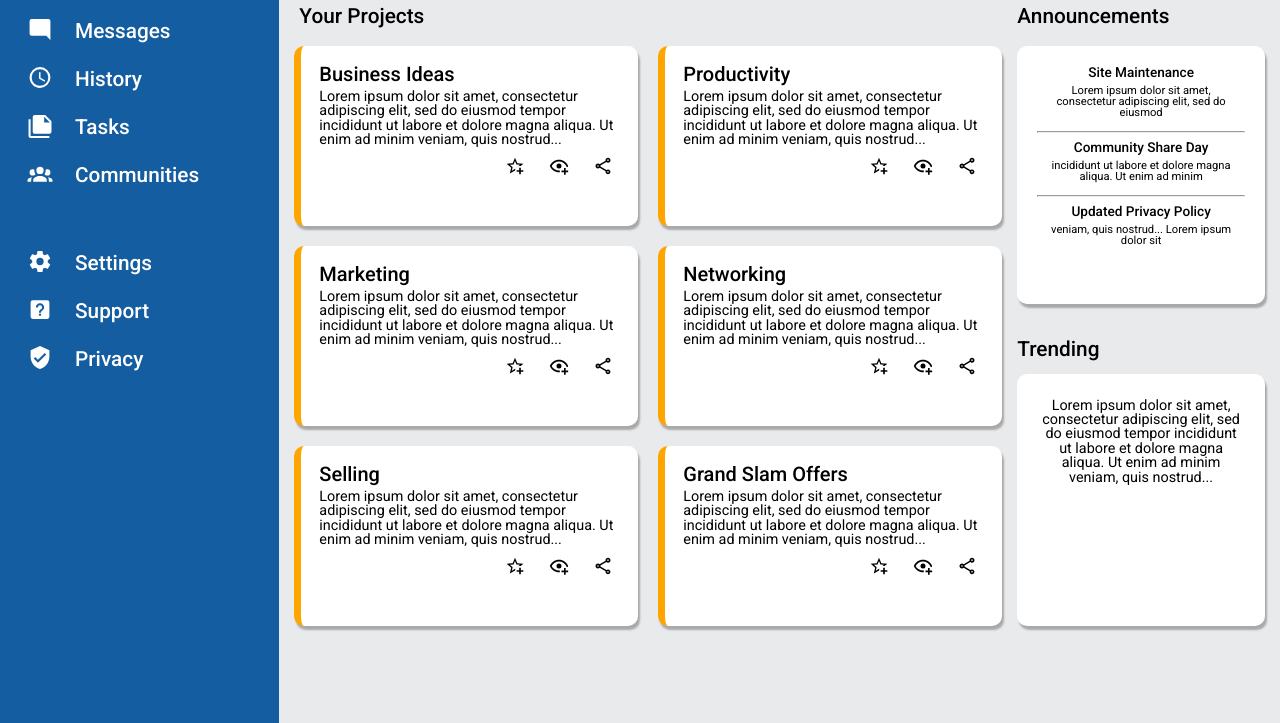
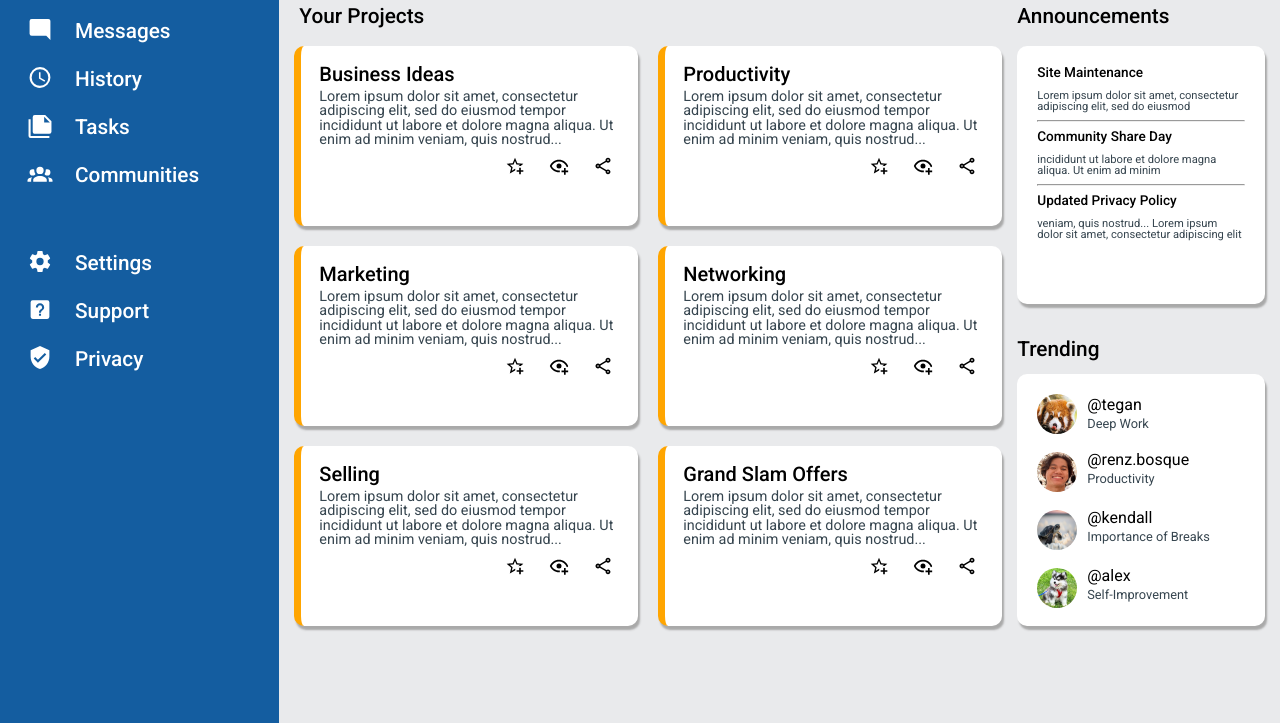
Before and after one commit to not-ra1n/admin-dashboard, a plain HTML site: page index.html in a window 1280 px wide. Shown: the part 184-907 px from the top of the page. Drawn offline with Linux system fonts and the light colour scheme.

Commit message:
Finish final touches for Dashboard Project!

```diff
--- a/index.html
+++ b/index.html
@@ -122,24 +122,56 @@
           <div class="announcements-text">Announcements</div>
             <div class="card-non-yellow announcements">
               <div class="announcement-header-text">Site Maintenance</div>
-            <p class="announcements-subtext">Lorem ipsum dolor sit amet, consectetur adipiscing elit, sed do eiusmod
-            </p>
+            <div class="announcements-subtext">
+              Lorem ipsum dolor sit amet, consectetur adipiscing elit, sed do eiusmod
+            </div>
             <hr>
             <div class="announcement-header-text">Community Share Day</div>
 
-            <p class="announcements-subtext">incididunt ut labore et dolore magna aliqua. Ut enim ad minim
-            </p>
+            <div class="announcements-subtext">incididunt ut labore et dolore magna aliqua. Ut enim ad minim
+            </div>
             <hr>
             <div class="announcement-header-text">Updated Privacy Policy</div>
-            <p class="announcements-subtext">
-              veniam, quis nostrud... Lorem ipsum dolor sit
-
-            </p>
+            <div class="announcements-subtext">
+              veniam, quis nostrud... Lorem ipsum dolor sit amet, consectetur adipiscing elit
+            </div>
           </div>
 
           <div class="trending-text">Trending</div>
             <div class="card-non-yellow trending">
-            <p class="projects-text">Lorem ipsum dolor sit amet, consectetur adipiscing elit, sed do eiusmod tempor incididunt ut labore et dolore magna aliqua. Ut enim ad minim veniam, quis nostrud...</p></div>
+              <div class="trending1">
+                <img src="images/redPanda.jpg" alt="" class="trending-profile-pic">
+                <div class="trending-info">
+                  <div class="trendingAt">@tegan</div>
+                  <div class="trending-project">Deep Work</div>
+                </div>
+              </div>
+              <div class="trending2">
+                <img src="images/IMG_4143.jpg" alt="" class="trending-profile-pic">
+                <div class="trending-info">
+                  <div class="trendingAt">@renz.bosque</div>
+                  <div class="trending-project">Productivity</div>
+                </div>
+              </div>
+              <div class="trending3">
+                <img src="images/turtle.jpg" alt="" class="trending-profile-pic">
+                <div class="trending-info">
+                  <div class="trendingAt">
+                    @kendall
+                  </div>
+                  <div class="trending-project">Importance of Breaks</div>
+                </div>
+              </div>
+              <div class="trending4">
+                <img src="images/pomsky-puppies-637637559207167173.png" alt="" class="trending-profile-pic">
+                <div class="trending-info">
+                  <div class="trendingAt">
+                    @alex
+                  </div>
+                  <div class="trending-project">Self-Improvement</div>
+                </div>
+              </div>
+            </div>
         </div>
 
 
--- a/styles.css
+++ b/styles.css
@@ -359,7 +359,7 @@ table {
 }
 
 .projects-text {
-  color: black;
+  color: #36454F;
   font-weight: normal;
   font-size: 0.9rem;
 }
@@ -413,11 +413,14 @@ table {
 }
 
 .announcements {
-  grid-row: 2 / 3;projects-text
+  grid-row: 2 / 3;
 }
 
 .trending {
   grid-row: 4 / 5;
+  display: grid;
+  grid-template-rows: 1fr 1fr 1fr 1fr;
+  gap: 8px;
 }
 
 .your-projects {
@@ -447,10 +450,11 @@ table {
 }
 
 .announcements-subtext {
-  color: black;
+  color: #36454F;
   font-weight: normal;
   font-size: 0.7rem;
   font-family: 'Roboto', sans-serif;
+  text-align: left;
 }
 
 .announcement-header-text {
@@ -458,4 +462,65 @@ table {
   font-weight: 500;
   font-size: 0.85rem;
   font-family: 'Roboto', sans-serif;
+  text-align: left;
+  margin-bottom: 10px;
+
 }
+
+.trending-profile-pic {
+    width: 40px;
+    height: 40px;
+    border: solid 0px;
+    border-radius: 25px;
+    margin-right: 10px;
+
+}
+
+.trending1 {
+  grid-row: 1 / 2;
+  display: grid;
+  justify-content: space-evenly;
+  align-items: center;
+  grid-template-columns: 0.3fr 1fr;
+  margin-bottom: 10px;
+}
+
+.trending2 {
+  grid-row: 2 / 3;
+  display: grid;
+  grid-template-columns: 0.3fr 1fr;
+  margin-bottom: 10px;
+
+}
+
+.trending3 {
+  grid-row: 3 / 4;
+  display: grid;
+  grid-template-columns: 0.3fr 1fr;
+  margin-bottom: 10px;
+}
+
+.trending4 {
+  grid-row: 4 / 5;
+  display: grid;
+  grid-template-columns: 0.3fr 1fr;
+  margin-bottom: 10px;
+}
+
+.trendingAt {
+  font-family: "Roboto", sans-serif;
+  font-size: 1rem;
+  font-weight: 400;
+  margin-bottom: 5px;
+}
+
+.trending-project {
+  font-family: "Roboto", sans-serif;
+  font-size: 0.8rem;
+  color: #36454F;
+  font-weight: 400;
+}
+
+.trending-info {
+  text-align: left;
+}
```
Also changed, not shown: images/pomsky-puppies-637637559207167173.png (added), images/redPanda.jpg (added), images/turtle.jpg (added), 1 other file.
